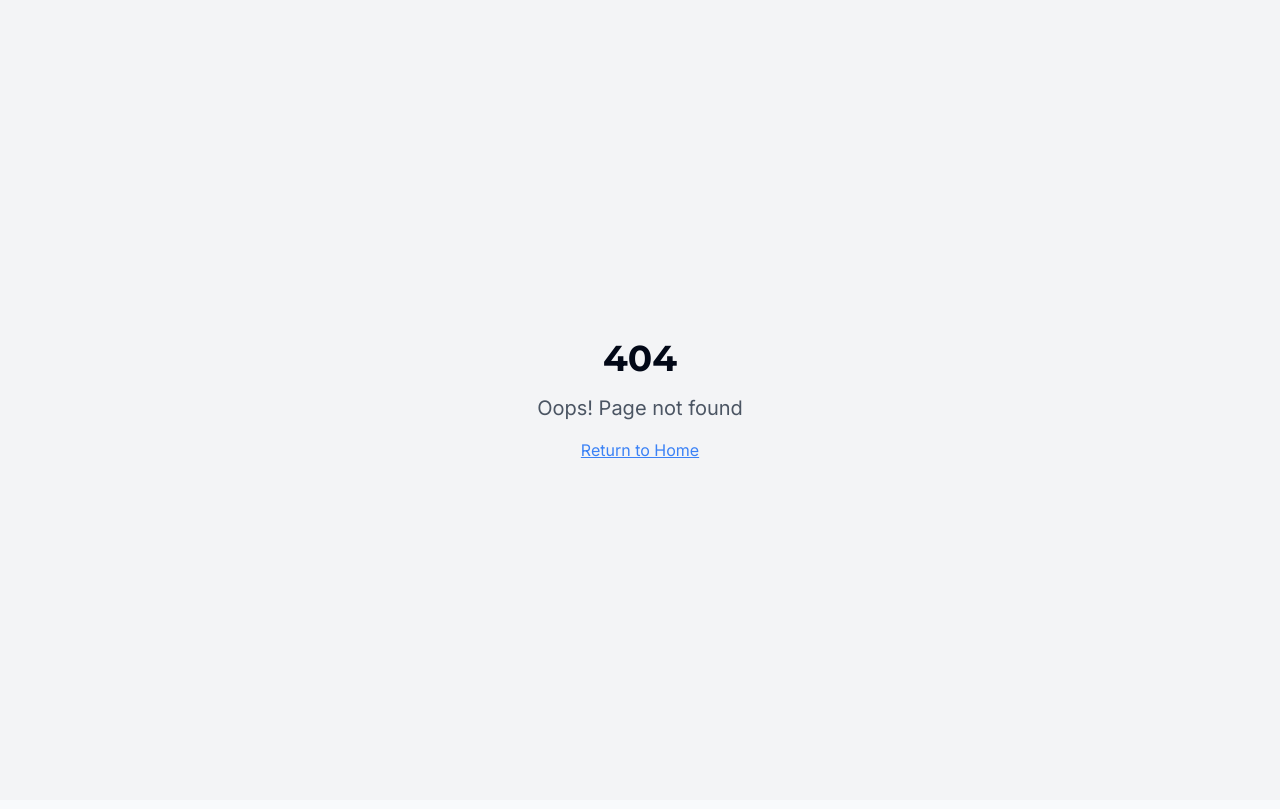
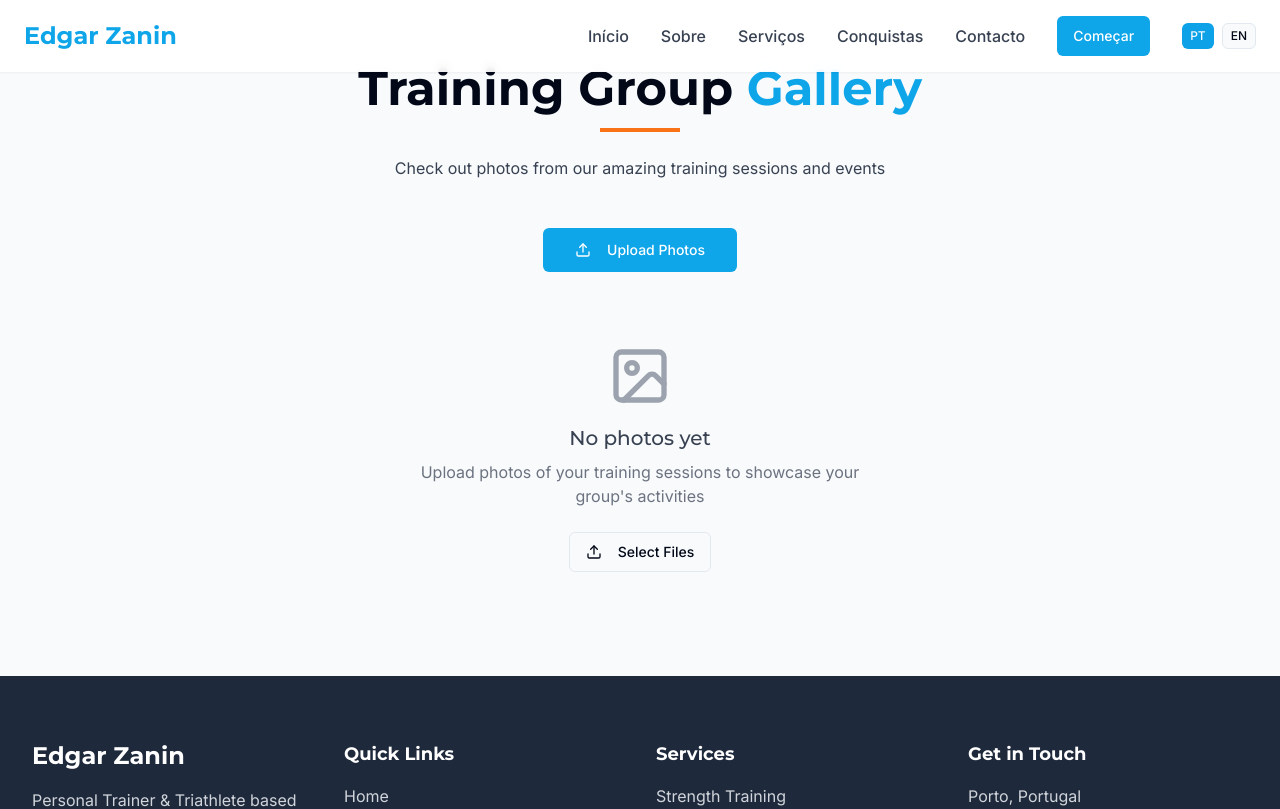
Before and after one commit to murillowelsi/edgarstraininghub, a React (Vite) app: page /gallery in a window 1280 px wide. Before the commit this address had no page. Shown: the top 809 px of the page. Built offline with nearby package versions, Linux system fonts and the light colour scheme.

Commit message:
Add photo gallery
Implement a photo gallery component for uploading and displaying training group photos.

```diff
--- a/src/App.tsx
+++ b/src/App.tsx
@@ -7,6 +7,7 @@ import { BrowserRouter, Routes, Route } from "react-router-dom";
 import { LanguageProvider } from "./contexts/LanguageContext";
 import Index from "./pages/Index";
 import NotFound from "./pages/NotFound";
+import GalleryPage from "./pages/GalleryPage";
 
 const queryClient = new QueryClient();
 
@@ -19,6 +20,7 @@ const App = () => (
         <BrowserRouter>
           <Routes>
             <Route path="/" element={<Index />} />
+            <Route path="/gallery" element={<GalleryPage />} />
             {/* ADD ALL CUSTOM ROUTES ABOVE THE CATCH-ALL "*" ROUTE */}
             <Route path="*" element={<NotFound />} />
           </Routes>
--- /dev/null
+++ b/src/components/PhotoGallery.tsx
@@ -0,0 +1,155 @@
+
+import React, { useState, useRef } from "react";
+import { Card, CardContent } from "@/components/ui/card";
+import { Button } from "@/components/ui/button";
+import {
+  AlertDialog,
+  AlertDialogAction,
+  AlertDialogCancel,
+  AlertDialogContent,
+  AlertDialogDescription,
+  AlertDialogFooter,
+  AlertDialogHeader,
+  AlertDialogTitle,
+  AlertDialogTrigger,
+} from "@/components/ui/alert-dialog";
+import { AspectRatio } from "@/components/ui/aspect-ratio";
+import { ScrollArea } from "@/components/ui/scroll-area";
+import { useToast } from "@/hooks/use-toast";
+import { Image, Upload, X } from "lucide-react";
+
+interface Photo {
+  id: string;
+  url: string;
+  name: string;
+}
+
+const PhotoGallery = () => {
+  const [photos, setPhotos] = useState<Photo[]>([]);
+  const [selectedPhoto, setSelectedPhoto] = useState<Photo | null>(null);
+  const fileInputRef = useRef<HTMLInputElement>(null);
+  const { toast } = useToast();
+
+  const handleFileChange = (e: React.ChangeEvent<HTMLInputElement>) => {
+    if (e.target.files && e.target.files.length > 0) {
+      const newPhotos: Photo[] = [];
+
+      Array.from(e.target.files).forEach(file => {
+        // Create a URL for the file
+        const url = URL.createObjectURL(file);
+        const id = `photo-${Date.now()}-${Math.random().toString(36).substring(2, 9)}`;
+
+        newPhotos.push({
+          id,
+          url,
+          name: file.name,
+        });
+      });
+
+      setPhotos(prev => [...prev, ...newPhotos]);
+      toast({
+        title: "Photos uploaded",
+        description: `Successfully added ${newPhotos.length} new photo${newPhotos.length > 1 ? 's' : ''}`,
+      });
+    }
+  };
+
+  const triggerFileInput = () => {
+    if (fileInputRef.current) {
+      fileInputRef.current.click();
+    }
+  };
+
+  const removePhoto = (photoId: string) => {
+    setPhotos(photos.filter(photo => photo.id !== photoId));
+    toast({
+      title: "Photo removed",
+      description: "The photo has been removed from the gallery",
+    });
+  };
+
+  return (
+    <div className="space-y-8">
+      <div className="flex flex-wrap gap-4 justify-center">
+        <Button
+          onClick={triggerFileInput}
+          className="bg-brand-blue hover:bg-brand-blue/80 text-white"
+          size="lg"
+        >
+          <Upload className="mr-2 h-5 w-5" /> Upload Photos
+        </Button>
+        <input
+          type="file"
+          ref={fileInputRef}
+          onChange={handleFileChange}
+          className="hidden"
+          accept="image/*"
+          multiple
+        />
+      </div>
+
+      {photos.length === 0 ? (
+        <div className="flex flex-col items-center justify-center bg-gray-50 rounded-xl p-10 text-center">
+          <Image className="h-16 w-16 text-gray-400 mb-4" />
+          <h3 className="text-xl font-medium text-gray-700 mb-2">No photos yet</h3>
+          <p className="text-gray-500 mb-6 max-w-md">
+            Upload photos of your training sessions to showcase your group's activities
+          </p>
+          <Button onClick={triggerFileInput} variant="outline">
+            <Upload className="mr-2 h-4 w-4" /> Select Files
+          </Button>
+        </div>
+      ) : (
+        <div className="grid grid-cols-1 sm:grid-cols-2 md:grid-cols-3 lg:grid-cols-4 gap-6">
+          {photos.map((photo) => (
+            <Card key={photo.id} className="overflow-hidden group hover:shadow-lg transition-shadow duration-300">
+              <CardContent className="p-0 relative">
+                <AspectRatio ratio={4/3}>
+                  <img
+                    src={photo.url}
+                    alt={photo.name}
+                    className="object-cover w-full h-full cursor-pointer transition-transform duration-300 group-hover:scale-105"
+                    onClick={() => setSelectedPhoto(photo)}
+                  />
+                </AspectRatio>
+                <div className="absolute top-2 right-2 opacity-0 group-hover:opacity-100 transition-opacity duration-200">
+                  <Button
+                    variant="destructive"
+                    size="icon"
+                    className="h-8 w-8 rounded-full"
+                    onClick={() => removePhoto(photo.id)}
+                  >
+                    <X className="h-4 w-4" />
+                  </Button>
+                </div>
+              </CardContent>
+            </Card>
+          ))}
+        </div>
+      )}
+
+      {/* Photo Preview Dialog */}
+      <AlertDialog open={!!selectedPhoto} onOpenChange={(open) => !open && setSelectedPhoto(null)}>
+        <AlertDialogContent className="max-w-3xl overflow-hidden">
+          <AlertDialogHeader>
+            <AlertDialogTitle>{selectedPhoto?.name}</AlertDialogTitle>
+          </AlertDialogHeader>
+          <ScrollArea className="max-h-[70vh]">
+            {selectedPhoto && (
+              <img
+                src={selectedPhoto.url}
+                alt={selectedPhoto.name}
+                className="w-full object-contain"
+              />
+            )}
+          </ScrollArea>
+          <AlertDialogFooter>
+            <AlertDialogCancel>Close</AlertDialogCancel>
+          </AlertDialogFooter>
+        </AlertDialogContent>
+      </AlertDialog>
+    </div>
+  );
+};
+
+export default PhotoGallery;
--- /dev/null
+++ b/src/pages/GalleryPage.tsx
@@ -0,0 +1,33 @@
+
+import Navbar from "@/components/Navbar";
+import Footer from "@/components/Footer";
+import PhotoGallery from "@/components/PhotoGallery";
+import { useLanguage } from "@/contexts/LanguageContext";
+
+const GalleryPage = () => {
+  const { t } = useLanguage();
+
+  return (
+    <div className="min-h-screen">
+      <Navbar />
+      <section className="section bg-brand-light py-16">
+        <div className="container mx-auto px-4">
+          <div className="text-center mb-12">
+            <h1 className="text-4xl md:text-5xl font-bold mb-4">
+              Training Group <span className="text-brand-blue">Gallery</span>
+            </h1>
+            <div className="h-1 w-20 bg-brand-orange mx-auto mb-6"></div>
+            <p className="max-w-2xl mx-auto text-gray-700">
+              Check out photos from our amazing training sessions and events
+            </p>
+          </div>
+
+          <PhotoGallery />
+        </div>
+      </section>
+      <Footer />
+    </div>
+  );
+};
+
+export default GalleryPage;
```
